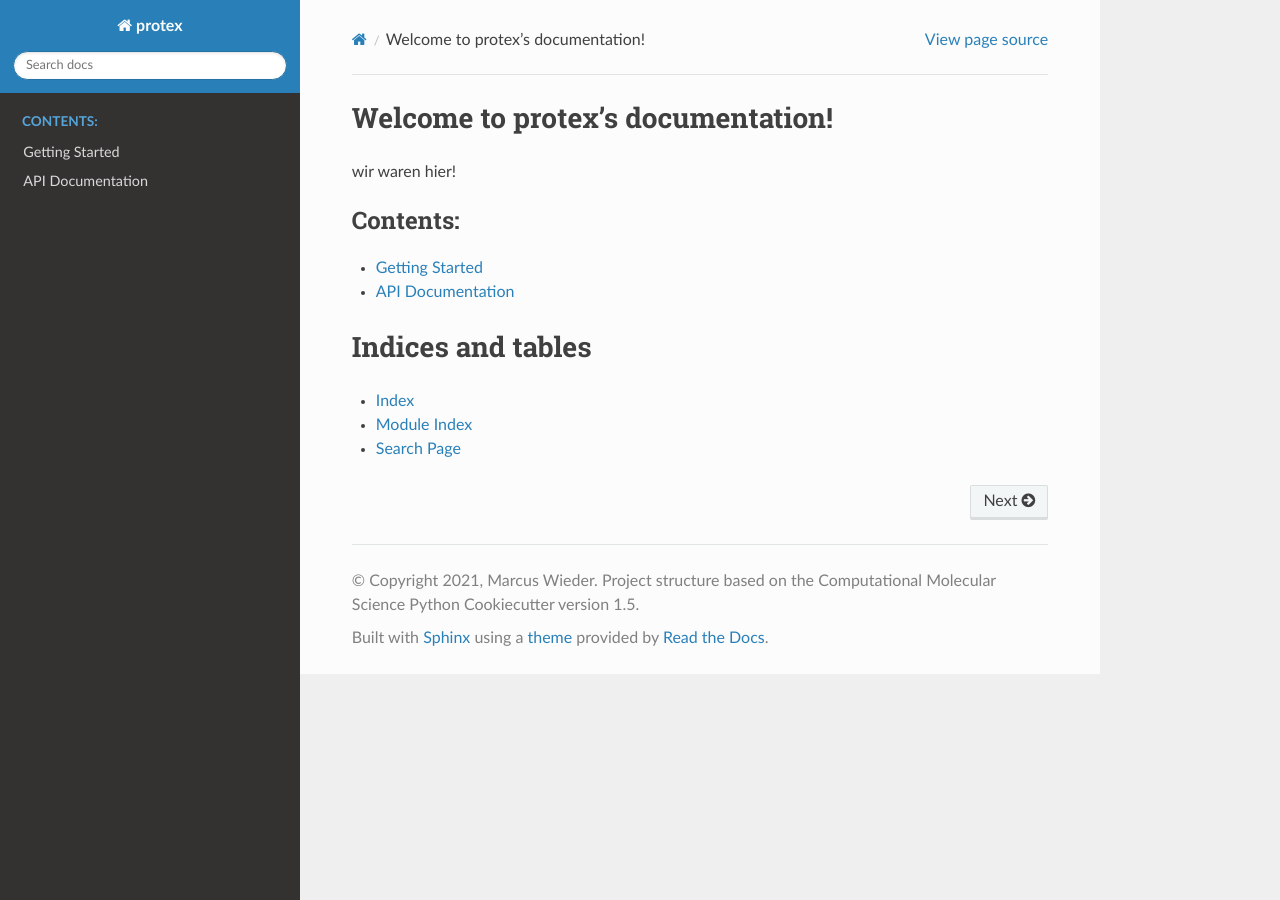
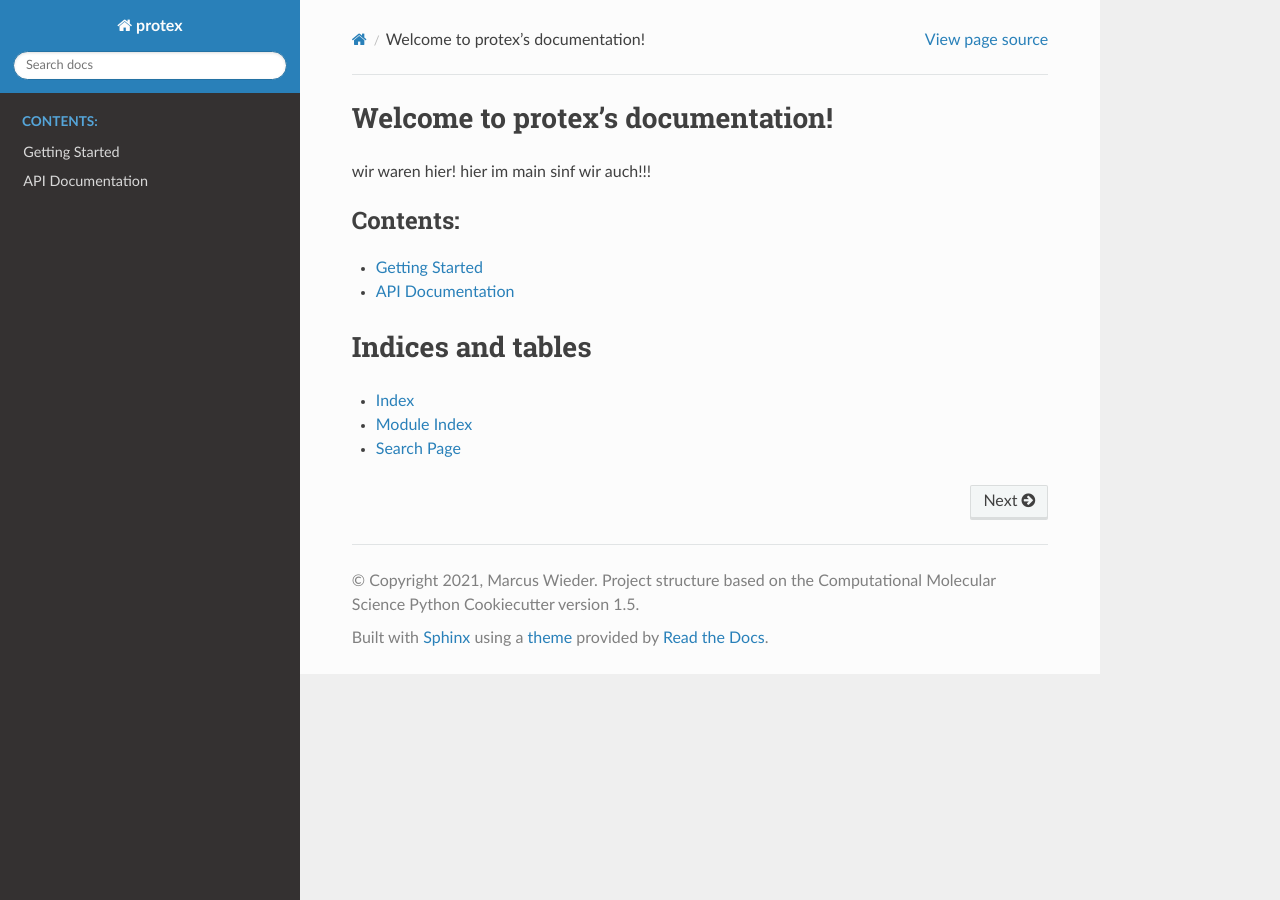
Before and after one commit to cbc-univie/protex, a Sphinx documentation site: the page built from docs/index.rst, in a window 1280 px wide. Built offline with Sphinx 7.4.7 and the Read the Docs theme 2.0.0, drawn with Linux system fonts in a browser that asks for light colours; the version number could not be read and is left out.

Commit message:
Update index.rst

```diff
--- a/docs/index.rst
+++ b/docs/index.rst
@@ -7,6 +7,7 @@ Welcome to protex's documentation!
 =========================================================
 
 wir waren hier!
+hier im main sinf wir auch!!!
 
 .. toctree::
    :maxdepth: 2
```
